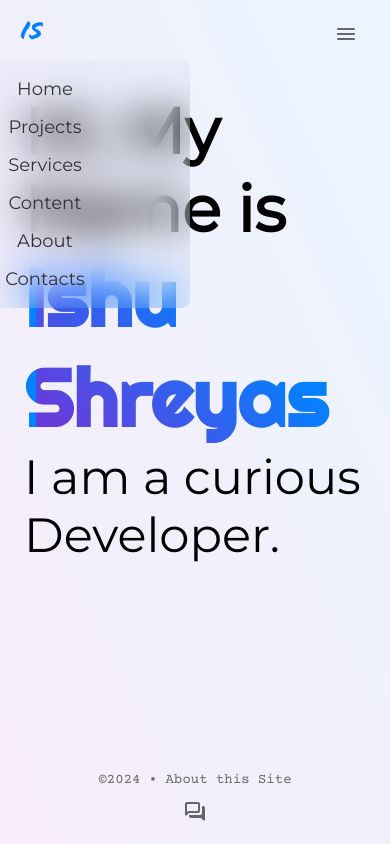
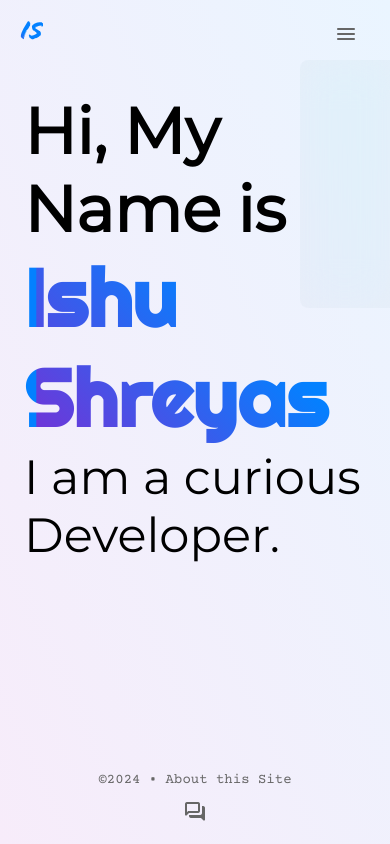
Before and after one commit to ishushreyas/ishushreyas, a React (Vite) app in the folder frontend/: page / in a window 390 px wide. Built offline with nearby package versions, Linux system fonts and the light colour scheme.

Commit message:
Update Header.css

```diff
--- a/frontend/src/components/styles/Header.css
+++ b/frontend/src/components/styles/Header.css
@@ -65,12 +65,12 @@
     /*flex-direction: column;*/
     position: fixed;
     top: 60px;
-    right: 200px;
+    right: -200px;
     width: 270px;
     padding: 10px;
     border-radius: 8px;
     overflow: hidden;
-    transition: all ease o.3s;
+    transition: all ease 0.3s;
     /*background: linear-gradient(to left bottom, rgb(234, 245, 255), rgb(247, 236, 250));*/
   }
 
```
